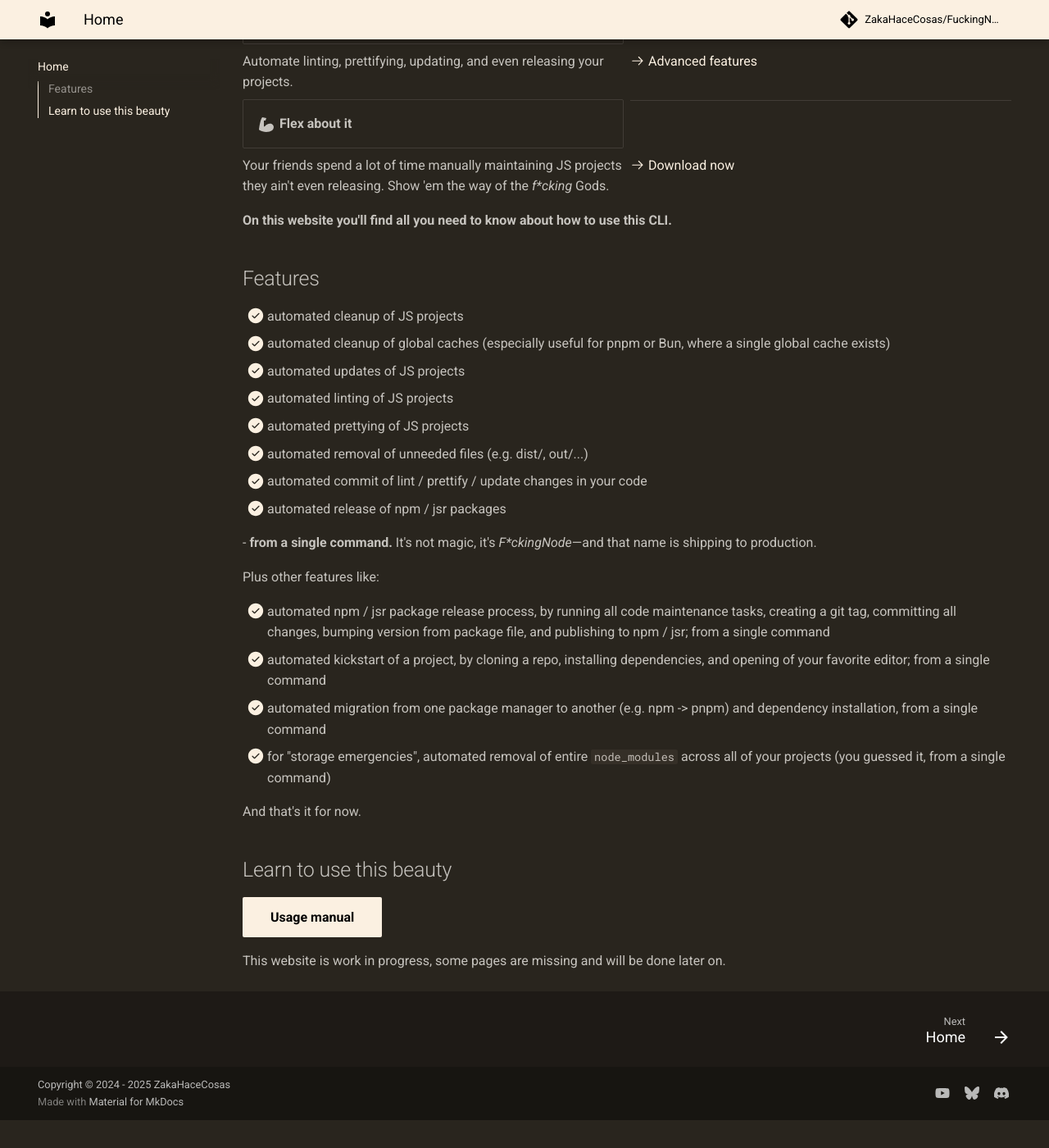
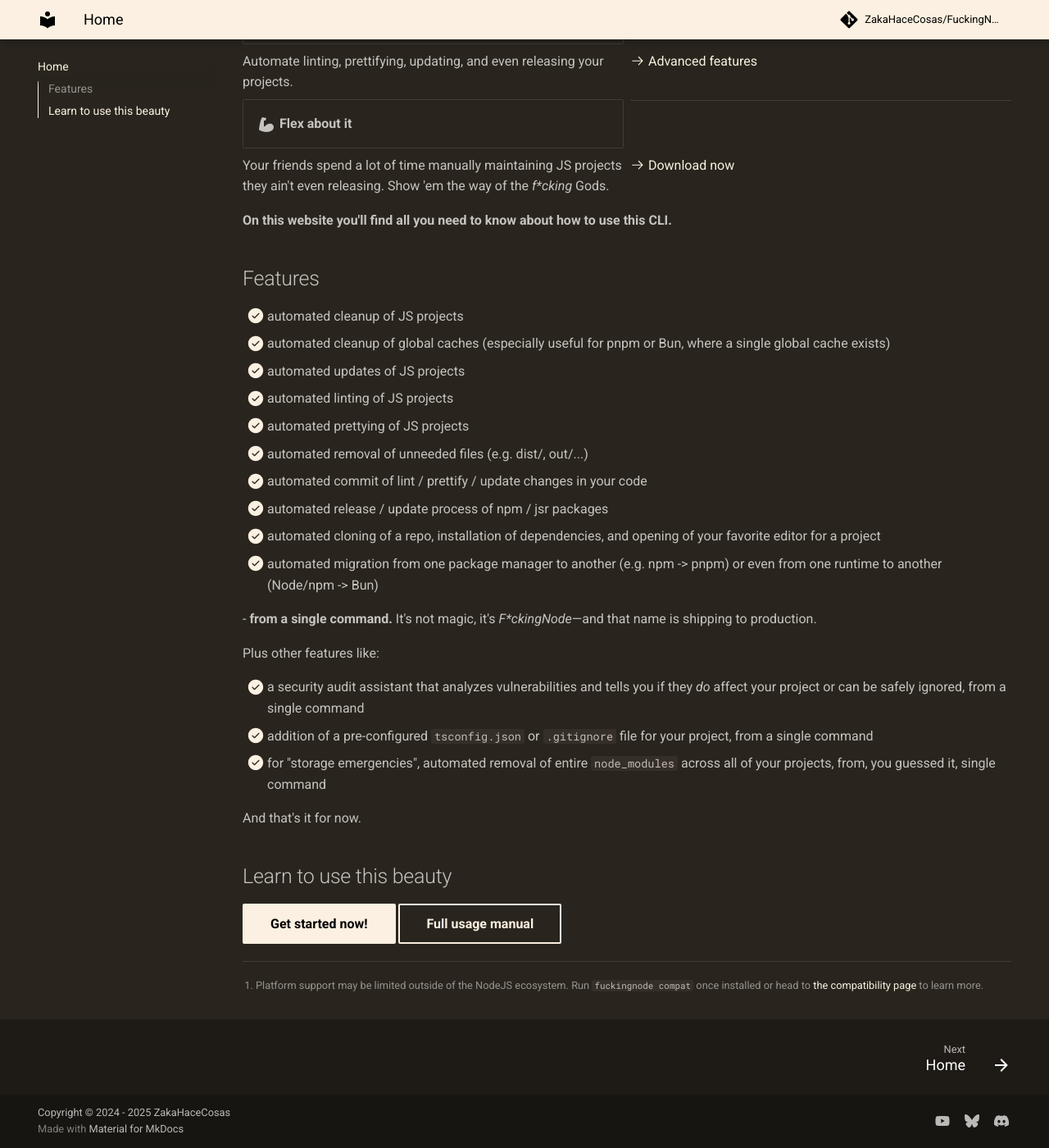
Before and after one commit to ZakaHaceCosas/FuckingNode, an MkDocs documentation site: the page built from docs/index.md, in a window 1280 px wide and 1400 px high, scrolled down 529 px. Shown: the whole window at 82% size. Built offline with MkDocs 1.6.1 and Material for MkDocs 9.7.7, drawn with Linux system fonts in a browser that asks for light colours; comment, search, counter and statistics services are not loaded; before the commit the page ends 1895 px from its top, so only the background shows below that; some of the changed text lies outside the part shown.

Commit message:
(v3) update docs (4/n)

```diff
--- a/docs/index.md
+++ b/docs/index.md
@@ -23,7 +23,7 @@ hide:
 
   ---
 
-  Works with any NodeJS package manager. DenoJS and BunJS are partially supported too.
+  Works with any NodeJS, Deno, or BunJS project. Even Go and Rust are partially supported![^1]
 
   [:octicons-arrow-right-24: Cross-platform support](manual/cross-runtime.md)
 
@@ -56,21 +56,24 @@ hide:
 - [x] automated prettying of JS projects
 - [x] automated removal of unneeded files (e.g. dist/, out/...)
 - [x] automated commit of lint / prettify / update changes in your code
-- [x] automated release of npm / jsr packages
+- [x] automated release / update process of npm / jsr packages
+- [x] automated cloning of a repo, installation of dependencies, and opening of your favorite editor for a project
+- [x] automated migration from one package manager to another (e.g. npm -> pnpm) or even from one runtime to another (Node/npm -> Bun)
 
 \- **from a single command.** It's not magic, it's _F\*ckingNode_—and that name is shipping to production.
 
 Plus other features like:
 
-- [x] automated npm / jsr package release process, by running all code maintenance tasks, creating a git tag, committing all changes, bumping version from package file, and publishing to npm / jsr; from a single command
-- [x] automated kickstart of a project, by cloning a repo, installing dependencies, and opening of your favorite editor; from a single command
-- [x] automated migration from one package manager to another (e.g. npm -> pnpm) and dependency installation, from a single command
-- [x] for "storage emergencies", automated removal of entire `node_modules` across all of your projects (you guessed it, from a single command)
+- [x] a security audit assistant that analyzes vulnerabilities and tells you if they _do_ affect your project or can be safely ignored, from a single command
+- [x] addition of a pre-configured `tsconfig.json` or `.gitignore` file for your project, from a single command
+- [x] for "storage emergencies", automated removal of entire `node_modules` across all of your projects, from, you guessed it, single command
 
 And that's it for now.
 
 ## Learn to use this beauty
 
-[Usage manual](manual/index.md){ .md-button .md-button--primary }
+[Get started now!](manual/index.md#tldr-for-getting-started-as-soon-as-possible){ .md-button .md-button--primary }
+[Full usage manual](manual/install.md){ .md-button }
 
-This website is work in progress, some pages are missing and will be done later on.
+[^1]:
+    Platform support may be limited outside of the NodeJS ecosystem. Run `fuckingnode compat` once installed or head to [the compatibility page](learn/cross-runtime-support.md) to learn more.
```
Also changed, not shown: README.md (+1 -1 lines), 2 other files.
